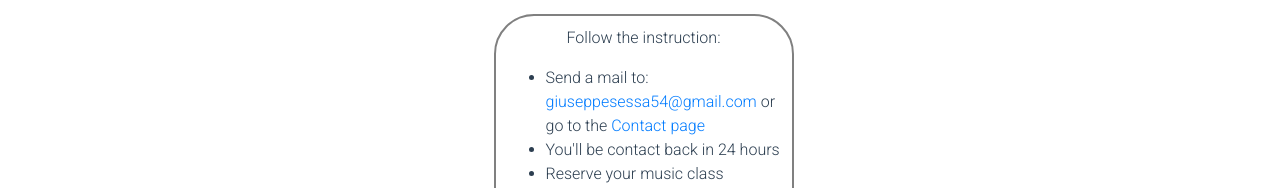
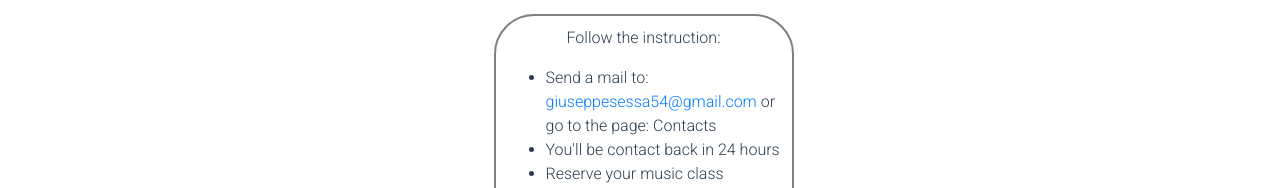
Before and after one commit to ilariaGalliano/blog-giuseppe-sessa, a Vue app: page /shop in a window 1280 px wide. Both pictures are taken after a click on the button "Info". Shown: the part 1873-2061 px from the top of the page. Built offline with nearby package versions, Linux system fonts and the light colour scheme; a web font is replaced by a local one.

Commit message:
contacts page fixed

```diff
--- a/src/en.js
+++ b/src/en.js
@@ -13,7 +13,7 @@ export default {
         instruction: "Follow the instruction: ",
         booking: "Book your class:",
         mail: "Send a mail to: ",
-        visit: "or go to the ",
+        visit: "or go to the page:",
         contact: "You'll be contact back in 24 hours",
         reserve: "Reserve your music class",
         enjoy: "Enjoy it",
--- a/src/views/Live.vue
+++ b/src/views/Live.vue
@@ -57,8 +57,7 @@
             <a href="mailto:giuseppesessa54@gmail.com"
               >giuseppesessa54@gmail.com</a
             >
-            {{ translate("visit") }}
-             <router-link to="/contacts">{{ translate("contacts") }}</router-link>
+            {{ translate("visit") }} {{ translate("contacts") }}
           </li>
           <li>{{ translate("contact") }}</li>
           <li>{{ translate("buyInfo") }}</li>
--- a/src/views/Shop.vue
+++ b/src/views/Shop.vue
@@ -167,7 +167,7 @@
               <a href="mailto:giuseppesessa54@gmail.com"
                 >giuseppesessa54@gmail.com</a
               >
-              {{ translate("visit") }} <a href="/contacts">Contact page</a>
+              {{ translate("visit") }} {{ translate("contacts") }}
             </li>
             <li>{{ translate("contact") }}</li>
             <li>{{ translate("reserve") }}</li>
```
